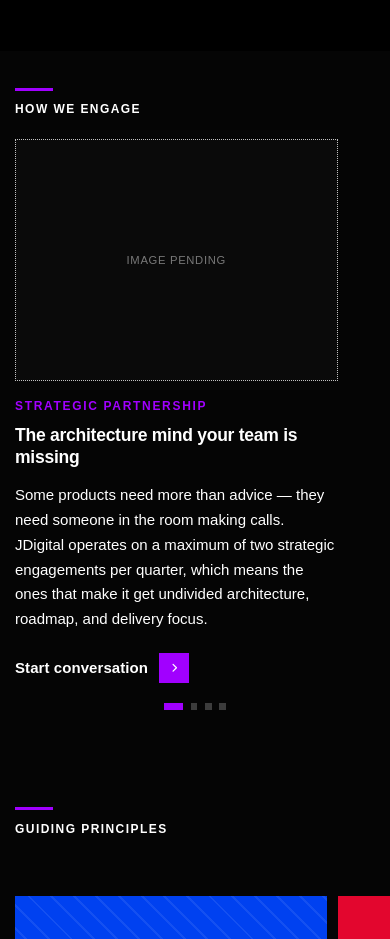
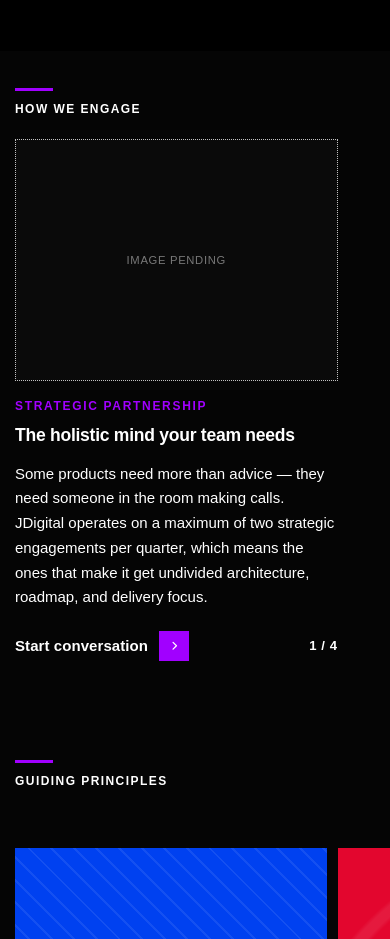
Before and after one commit to jdsaire/frontend_c3_portfolio, a plain HTML site: page index.html in a window 390 px wide. Shown: the part 1460-2399 px from the top of the page. Drawn offline with Linux system fonts and the light colour scheme.

Commit message:
feat: services — counter N/4, infinite mobile loop, hide dots, copy
- Hide .services__dots (display: none) all breakpoints
- Add .services__counter between < > arrows on desktop; JS updates on every goTo()
- Add static .services__counter--mobile (N / 4) per card in mobile footer; footer is now space-between
- Infinite mobile loop: clone slide[0] appended to track on mobile init; scroll listener instant-resets to 0 when reaching clone position
- Update 8 headline copy keys EN+ES (s1–s4 titles)

Co-Authored-By: Claude Sonnet 4.6 <noreply@anthropic.com>

```diff
--- a/assets/css/main.css
+++ b/assets/css/main.css
@@ -751,12 +751,17 @@ button.cta { background:none; border:none; font-family:var(--font-primary); }
   gap: 0.75rem;
 }
 
-/* Pagination dots — all breakpoints */
-.services__dots {
-  display: flex;
-  justify-content: center;
-  gap: 0.5rem;
-  margin-top: 1.25rem;
+/* Pagination dots — hidden */
+.services__dots { display: none; }
+
+/* Slide counter — desktop (between arrows) */
+.services__counter {
+  font-size: 0.875rem;
+  font-weight: var(--fw-bold);
+  color: var(--color-brand-white);
+  letter-spacing: 0.04em;
+  min-width: 2.5rem;
+  text-align: center;
 }
 .services__dot {
   width: 0.45rem;
@@ -852,9 +857,16 @@ button.cta { background:none; border:none; font-family:var(--font-primary); }
   .services__mobile-footer {
     display: flex;
     align-items: center;
-    justify-content: flex-start;
+    justify-content: space-between;
     gap: 1rem;
     margin-top: 1.25rem;
+  }
+  .services__counter--mobile {
+    font-size: 0.875rem;
+    font-weight: var(--fw-bold);
+    color: var(--color-brand-white);
+    letter-spacing: 0.04em;
+    flex-shrink: 0;
   }
   .services__mobile-intro { display: block; margin-top: 1.5rem; margin-bottom: clamp(1.5rem, 2.5vw, 2.5rem); }
   .services__cta--desktop { display: none; }
--- a/assets/js/main.js
+++ b/assets/js/main.js
@@ -44,16 +44,16 @@ const COPY = {
     services_h2:       'What\'s your ambition?',
     services_cta:      'Start conversation',
     services_s1_label: 'STRATEGIC PARTNERSHIP',
-    services_s1_title: 'The architecture mind your team is missing',
+    services_s1_title: 'The holistic mind your team needs',
     services_s1_body:  'Some products need more than advice — they need someone in the room making calls. JDigital operates on a maximum of two strategic engagements per quarter, which means the ones that make it get undivided architecture, roadmap, and delivery focus.',
     services_s2_label: 'EDUCATION OPPORTUNITY',
     services_s2_title: 'Six years building programs that stuck',
     services_s2_body:  'Organizations invest heavily in training, but rarely in learning experiences designed to actually change how people work. We design and deliver programs across the full modern tech spectrum, from university-level curricula to corporate upskilling programs',
     services_s3_label: 'PUBLIC SPEAKING',
-    services_s3_title: 'Talks that move the room and the sprint board',
+    services_s3_title: 'Talks that move the room and the sprint',
     services_s3_body:  'Most conference slots end the same way: applause, a photo, and no next step. We bring practitioner-grade perspectives to industry keynotes, panels, and innovation forums — real stories from live digital product builds.',
     services_s4_label: 'MEDIA & CONTENT',
-    services_s4_title: 'Practical disruption for modern decision-makers',
+    services_s4_title: 'Disruption pills for ambitious leaders',
     services_s4_body:  'Bridging the gap between technical and executive audiences, we co-create content using a decade of product design and filmmaking expertise. Partner with us to share the insights that your audience deserves — in podcast or TikTok.',
     /* About */
     about_eyebrow:         'Guiding principles',
@@ -145,16 +145,16 @@ const COPY = {
     services_h2:       '¿Cuál es tu ambición?',
     services_cta:      'Iniciar conversación',
     services_s1_label: 'ALIANZA ESTRATÉGICA',
-    services_s1_title: 'La mente digital que tu equipo requiere hoy',
+    services_s1_title: 'Mentalidad holística para tu equipo',
     services_s1_body:  'Contar con acceso al stack técnico más moderno es mandatorio — nosotros añadimos liderazgo estratégico y conexión auténtica. Trabajamos con un máximo de compromisos por trimestre: los partners elegidos reciben nuestro servicio premium de inicio a fin.',
     services_s2_label: 'EDUCACIÓN Y CAPACITACIÓN',
-    services_s2_title: 'Seis años diseñando cursos que perduran',
+    services_s2_title: 'Seis años creando cursos memorables',
     services_s2_body:  'Las organizaciones siguen invirtiendo en capacitaciones genéricas, pero pocas en experiencias diseñadas para cambiar cómo trabaja su personal clave. Diseñamos y facilitamos programas vanguardistas de Tech upskilling para universidades y corporaciones',
     services_s3_label: 'CONFERENCIAS Y TALLERES',
-    services_s3_title: 'Eventos que mueven el auditorio y el sprint.',
+    services_s3_title: 'Moviendo el auditorio y el sprint',
     services_s3_body:  'La mayoría de conferencias terminan igual: aplausos, fotos y ningún compromiso de acción. Transferimos los aprendizajes centrales de nuestros proyectos de desarrollo en keynotes, paneles y foros de innovación',
     services_s4_label: 'MEDIOS Y CONTENIDO',
-    services_s4_title: 'Disrupción práctica para inspirar tus decisiones',
+    services_s4_title: 'Cápsulas de disrupción para líderes',
     services_s4_body:  'Dominamos el lenguaje ejecutivo y técnico, coreando en base a nuestra década en diseño digital y producción audiovisual. Estaremos encantados compartir nuestro enfoque con su audiencia — desde podcasts hasta Tiktok.',
     /* About */
     about_eyebrow:         'PRINCIPIOS RECTORES',
@@ -532,8 +532,10 @@ if (prefersReducedMotion || !('IntersectionObserver' in window)) {
   const prevBtn      = document.querySelector('.services__controls .services__nav--prev');
   const nextBtn      = document.querySelector('.services__controls .services__nav--next');
   const servicesDots = document.querySelectorAll('.services__dot');
+  const desktopCounter = document.querySelector('.services__counter');
   const total        = slides.length;
   let   index        = 0;
+  var   mobileClone  = null;
 
   function isMobile() { return window.innerWidth <= 767; }
 
@@ -541,6 +543,21 @@ if (prefersReducedMotion || !('IntersectionObserver' in window)) {
     if (!slides[0]) return 0;
     const gap = parseFloat(getComputedStyle(track).gap) || 0;
     return slides[0].offsetWidth + gap;
+  }
+
+  function initMobileClone() {
+    if (mobileClone) return;
+    mobileClone = slides[0].cloneNode(true);
+    mobileClone.setAttribute('aria-hidden', 'true');
+    mobileClone.removeAttribute('data-slide-index');
+    track.appendChild(mobileClone);
+  }
+
+  function destroyMobileClone() {
+    if (mobileClone && mobileClone.parentNode) {
+      mobileClone.parentNode.removeChild(mobileClone);
+      mobileClone = null;
+    }
   }
 
   function goTo(newIndex) {
@@ -570,6 +587,8 @@ if (prefersReducedMotion || !('IntersectionObserver' in window)) {
     servicesDots.forEach(function (d, i) {
       d.classList.toggle('services__dot--active', i === index);
     });
+
+    if (desktopCounter) desktopCounter.textContent = (index + 1) + ' / ' + total;
   }
 
   if (prevBtn) prevBtn.addEventListener('click', function () { goTo(index - 1); });
@@ -606,10 +625,15 @@ if (prefersReducedMotion || !('IntersectionObserver' in window)) {
       var step = getSlideStep();
       if (step === 0) return;
       var nearest = Math.round(carousel.scrollLeft / step);
+      if (nearest === total) {
+        carousel.scrollTo({ left: 0, behavior: 'instant' });
+        nearest = 0;
+      }
       if (nearest !== index && nearest >= 0 && nearest < total) {
         index = nearest;
         slides.forEach(function (s, i) { s.classList.toggle('services__slide--active', i === index); });
         servicesDots.forEach(function (d, i) { d.classList.toggle('services__dot--active', i === index); });
+        if (desktopCounter) desktopCounter.textContent = (index + 1) + ' / ' + total;
       }
     }, { passive: true });
   }
@@ -617,8 +641,12 @@ if (prefersReducedMotion || !('IntersectionObserver' in window)) {
   var resizeTimer;
   window.addEventListener('resize', function () {
     clearTimeout(resizeTimer);
-    resizeTimer = setTimeout(function () { goTo(index); }, 120);
+    resizeTimer = setTimeout(function () {
+      if (isMobile()) { initMobileClone(); } else { destroyMobileClone(); }
+      goTo(index);
+    }, 120);
   });
 
+  if (isMobile()) initMobileClone();
   goTo(0);
 })();
--- a/index.html
+++ b/index.html
@@ -343,7 +343,7 @@
                 </div>
                 <div class="services__content">
                   <p class="services__pillar-label" data-i18n="services_s1_label">STRATEGIC PARTNERSHIP</p>
-                  <h3 class="services__pillar-title" data-i18n="services_s1_title">The architecture mind your team is missing</h3>
+                  <h3 class="services__pillar-title" data-i18n="services_s1_title">The holistic mind your team needs</h3>
                   <ul class="services__tags" aria-label="Slide 1 focus areas">
                     <li class="services__tag">Tag one</li>
                     <li class="services__tag">Tag two</li>
@@ -363,6 +363,7 @@
                         <svg viewBox="0 0 24 24"><polyline points="9 18 15 12 9 6"/></svg>
                       </span>
                     </a>
+                    <span class="services__counter--mobile" aria-hidden="true">1 / 4</span>
                   </div>
                 </div>
               </div>
@@ -400,6 +401,7 @@
                         <svg viewBox="0 0 24 24"><polyline points="9 18 15 12 9 6"/></svg>
                       </span>
                     </a>
+                    <span class="services__counter--mobile" aria-hidden="true">2 / 4</span>
                   </div>
                 </div>
               </div>
@@ -417,7 +419,7 @@
                 </div>
                 <div class="services__content">
                   <p class="services__pillar-label" data-i18n="services_s3_label">PUBLIC SPEAKING</p>
-                  <h3 class="services__pillar-title" data-i18n="services_s3_title">Talks that move the room and the sprint board</h3>
+                  <h3 class="services__pillar-title" data-i18n="services_s3_title">Talks that move the room and the sprint</h3>
                   <ul class="services__tags" aria-label="Slide 3 focus areas">
                     <li class="services__tag">Tag one</li>
                     <li class="services__tag">Tag two</li>
@@ -437,6 +439,7 @@
                         <svg viewBox="0 0 24 24"><polyline points="9 18 15 12 9 6"/></svg>
                       </span>
                     </a>
+                    <span class="services__counter--mobile" aria-hidden="true">3 / 4</span>
                   </div>
                 </div>
               </div>
@@ -454,7 +457,7 @@
                 </div>
                 <div class="services__content">
                   <p class="services__pillar-label" data-i18n="services_s4_label">MEDIA & CONTENT</p>
-                  <h3 class="services__pillar-title" data-i18n="services_s4_title">Practical disruption pills for modern decision-makers</h3>
+                  <h3 class="services__pillar-title" data-i18n="services_s4_title">Disruption pills for ambitious leaders</h3>
                   <ul class="services__tags" aria-label="Slide 4 focus areas">
                     <li class="services__tag">Tag one</li>
                     <li class="services__tag">Tag two</li>
@@ -474,6 +477,7 @@
                         <svg viewBox="0 0 24 24"><polyline points="9 18 15 12 9 6"/></svg>
                       </span>
                     </a>
+                    <span class="services__counter--mobile" aria-hidden="true">4 / 4</span>
                   </div>
                 </div>
               </div>
@@ -490,6 +494,7 @@
           <button class="services__nav services__nav--prev" type="button" aria-label="Previous pillar">
             <svg viewBox="0 0 24 24" aria-hidden="true"><polyline points="15 18 9 12 15 6"/></svg>
           </button>
+          <span class="services__counter" aria-live="polite" aria-atomic="true">1 / 4</span>
           <button class="services__nav services__nav--next" type="button" aria-label="Next pillar">
             <svg viewBox="0 0 24 24" aria-hidden="true"><polyline points="9 18 15 12 9 6"/></svg>
           </button>
```
